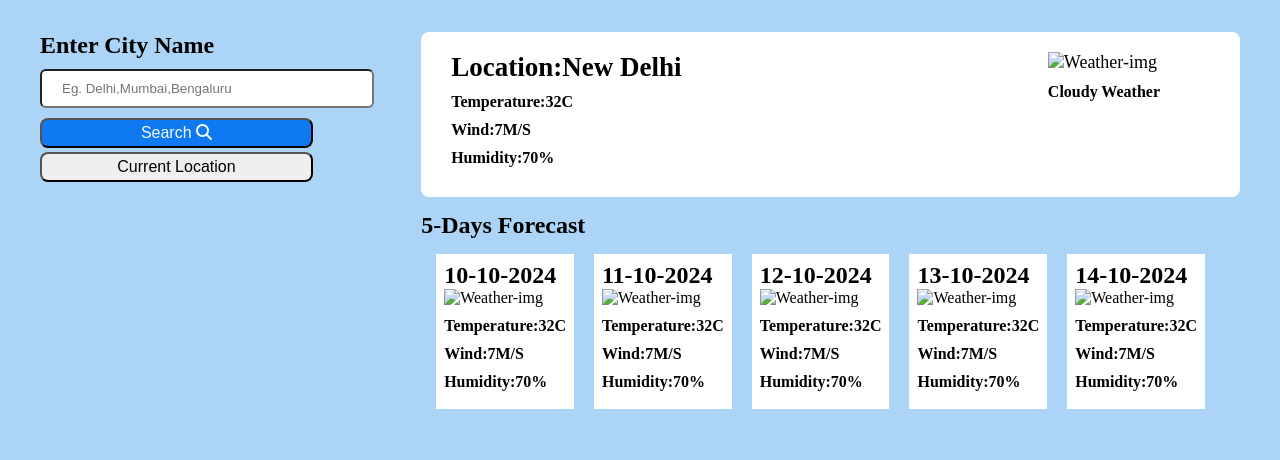
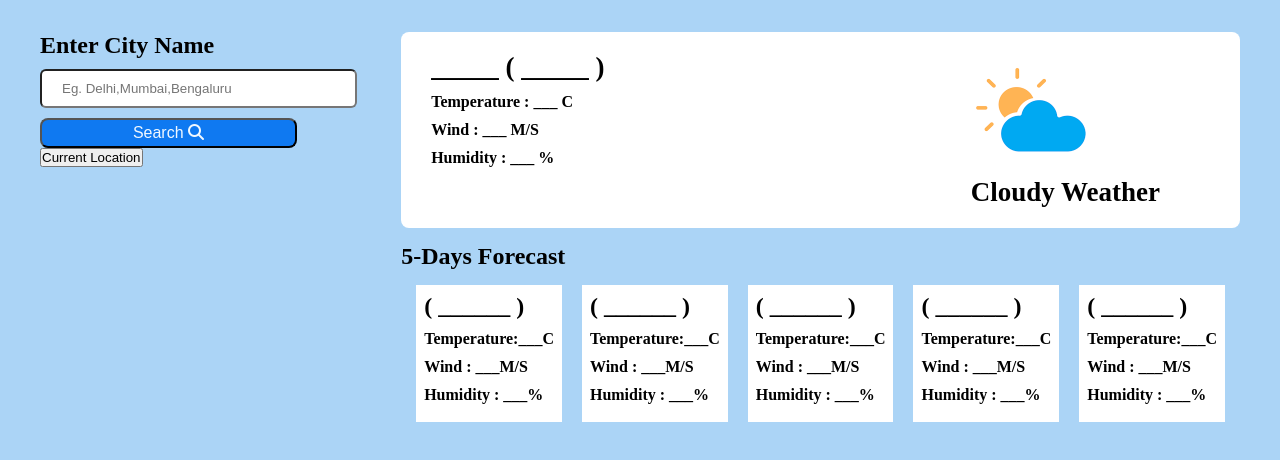
Before and after one commit to arhumjain2004/Weather-forecast-webpage, a plain HTML site: page index.html in a window 1280 px wide. Shown: the part 72-532 px from the top of the page. Drawn offline with Linux system fonts and the light colour scheme.

Commit message:
Update index.html

```diff
--- a/index.html
+++ b/index.html
@@ -6,7 +6,7 @@
     <title>Weather Forecast</title>
     <link rel="stylesheet" href="https://cdnjs.cloudflare.com/ajax/libs/font-awesome/6.6.0/css/all.min.css" integrity="sha512-Kc323vGBEqzTmouAECnVceyQqyqdsSiqLQISBL29aUW4U/M7pSPA/gEUZQqv1cwx4OnYxTxve5UMg5GT6L4JJg==" crossorigin="anonymous" referrerpolicy="no-referrer" />
     <link rel="Stylesheet" href="style.css">
-    <script src="script.js"></script>
+
 </head>
 <body class="all">
     <div class="navbar">
@@ -20,58 +20,53 @@
             <button class="search-button"> Search   <i class="fa-solid fa-magnifying-glass"></i></button>
 
             <div class="location-button">
-            <button id="location">Current Location</button></div>
+            <button class="location-btn">Current Location</button></div>
         </div>
         <div class="weather-data">
             <div class="weather-box">
             <div class="weather-details">
-                <h2>Location:New Delhi</h2>
-                <h3>Temperature:32C</h3>
-                <h3>Wind:7M/S</h3>
-                <h3>Humidity:70%</h3>
+                <h2>_____ ( _____ )</h2>
+                <h3>Temperature : ___ C</h3>
+                <h3>Wind : ___ M/S</h3>
+                <h3>Humidity : ___ %</h3>
             </div>
             <div class="img">
-                <img src="image.png"alt="Weather-img" height="100px">
-                <h3>Cloudy Weather</h3>
+                <img src="cloud.png"alt="Weather-img" height="120px">
+                <h2>Cloudy Weather</h2>
             </div>
             </div>
             <div class="other-day-for">
                 <h2>5-Days Forecast</h2>
                 <div class="other-day-for-box">
                 <div class="Day-one">
-                 <h2>10-10-2024</h2>
-                 <img src="image.png"alt="Weather-img" height="100px">
-                <h3>Temperature:32C</h3>
-                <h3>Wind:7M/S</h3>
-                <h3>Humidity:70%</h3>
+                 <h2>( ______ )</h2>
+                <h3>Temperature:___C</h3>
+                <h3>Wind : ___M/S</h3>
+                <h3>Humidity : ___%</h3>
                 </div>
                 <div class="Day-two">
-                    <h2>11-10-2024</h2>
-                    <img src="image.png"alt="Weather-img" height="100px">
-                   <h3>Temperature:32C</h3>
-                   <h3>Wind:7M/S</h3>
-                   <h3>Humidity:70%</h3>
+                    <h2>( ______ )</h2>
+                   <h3>Temperature:___C</h3>
+                   <h3>Wind : ___M/S</h3>
+                   <h3>Humidity : ___%</h3>
                 </div>
                 <div class="Day-three">
-                    <h2>12-10-2024</h2>
-                    <img src="image.png"alt="Weather-img" height="100px">
-                   <h3>Temperature:32C</h3>
-                   <h3>Wind:7M/S</h3>
-                   <h3>Humidity:70%</h3>
+                    <h2>( ______ )</h2>
+                   <h3>Temperature:___C</h3>
+                   <h3>Wind : ___M/S</h3>
+                   <h3>Humidity : ___%</h3>
                 </div>
                 <div class="Day-for">
-                    <h2>13-10-2024</h2>
-                    <img src="image.png"alt="Weather-img" height="100px">
-                   <h3>Temperature:32C</h3>
-                   <h3>Wind:7M/S</h3>
-                   <h3>Humidity:70%</h3>
+                    <h2>( ______ )</h2>
+                   <h3>Temperature:___C</h3>
+                   <h3>Wind : ___M/S</h3>
+                   <h3>Humidity : ___%</h3>
                 </div>
                 <div class="Day-five">
-                    <h2>14-10-2024</h2>
-                    <img src="image.png"alt="Weather-img" height="100px">
-                   <h3>Temperature:32C</h3>
-                   <h3>Wind:7M/S</h3>
-                   <h3>Humidity:70%</h3>
+                    <h2>( ______ )</h2>
+                   <h3>Temperature:___C</h3>
+                   <h3>Wind : ___M/S</h3>
+                   <h3>Humidity : ___%</h3>
                    </div>
                 </div>
             </div>
@@ -83,6 +78,6 @@
 
         </div>
     </div>
-
+    <script src="script.js"></script>
 </body>
 </html>
```
